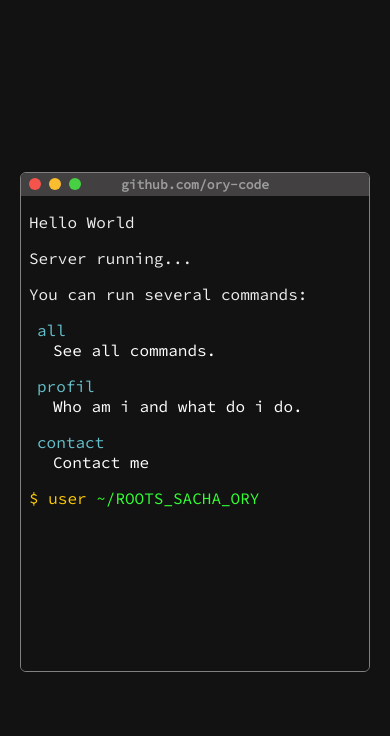
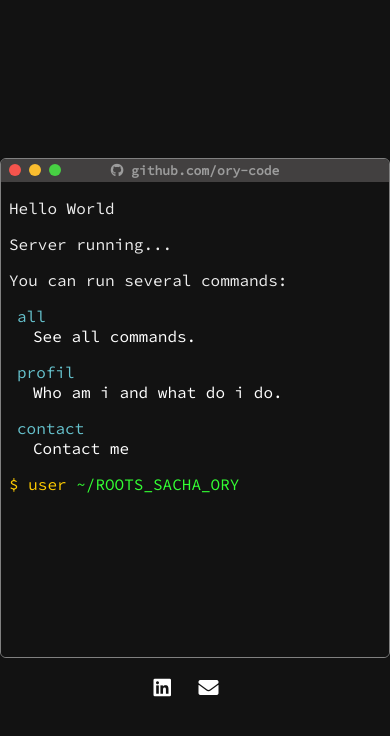
Before and after one commit to ory-code/portfolio-v2, a plain HTML site: page index.html in a window 390 px wide. Drawn offline with Linux system fonts and the light colour scheme.

Commit message:
contact area

```diff
--- a/index.html
+++ b/index.html
@@ -1,12 +1,21 @@
 <!DOCTYPE html>
 <html lang="en">
   <head>
-  <meta charset="UTF-8">
-  <meta name="viewport" content="width=device-width, initial-scale=1.0">
-  <link rel="preconnect" href="https://fonts.googleapis.com">
-  <link rel="preconnect" href="https://fonts.gstatic.com" crossorigin>
-  <link href="https://fonts.googleapis.com/css2?family=Source+Code+Pro&display=swap" rel="stylesheet">
-<link rel="stylesheet" href="./style.css">
+    <meta charset="UTF-8" />
+    <meta name="viewport" content="width=device-width, initial-scale=1.0" />
+    <link rel="preconnect" href="https://fonts.googleapis.com" />
+    <link rel="preconnect" href="https://fonts.gstatic.com" crossorigin />
+    <link
+      href="https://fonts.googleapis.com/css2?family=Source+Code+Pro&display=swap"
+      rel="stylesheet"
+    />
+    <link
+      rel="stylesheet"
+      href="https://use.fontawesome.com/releases/v5.15.4/css/all.css"
+      integrity="sha384-DyZ88mC6Up2uqS4h/KRgHuoeGwBcD4Ng9SiP4dIRy0EXTlnuz47vAwmeGwVChigm"
+      crossorigin="anonymous"
+    />
+    <link rel="stylesheet" href="./style.css" />
     <title>Sacha Ory</title>
   </head>
   <body>
@@ -18,13 +27,22 @@
           <div class="button green"></div>
         </div>
         <div class="title">
-      <a href="https://github.com/ory-code" target="_blank"><h1><i class='fab fa-github'></i> github.com/ory-code</h1></a>
+          <a href="https://github.com/ory-code" target="_blank"
+            ><h1><i class="fab fa-github"></i> github.com/ory-code</h1></a
+          >
         </div>
       </div>
-    <div id="app">
+      <div id="app"></div>
     </div>
+    <div class="contactarea">
+      <a href="https://www.linkedin.com/in/sacha-ory-dev-junior/"
+        ><i class="fab fa-linkedin"></i></a
+      >
+      <a href="mailto:orysacha@yahoo.be"
+        ><i class="fas fa-envelope"></i></a
+      >
+
     </div>
-
     <script src="index.js"></script>
   </body>
 </html>
--- a/style.css
+++ b/style.css
@@ -38,6 +38,19 @@ body {
   display: flex;
   align-items: center;
   justify-content: center;
+  flex-direction: column;
+}
+.contactarea .fa-linkedin {
+  color: white;
+  margin-right: 18px;
+  z-index: 100;
+  font-size: 26px;
+}
+.contactarea .fa-envelope {
+  color: white;
+  margin-right: 18px;
+  z-index: 100;
+  font-size: 26px;
 }
 .container {
   display: flex;
@@ -97,6 +110,21 @@ div.title {
     position: unset;
     display: flex;
     flex-direction: row;
+  }
+   .contactarea .fa-linkedin {
+    color: white;
+    margin-right: 18px;
+    z-index: 100;
+    font-size: 20px;
+    padding-bottom: 8px;
+  }
+  .contactarea .fa-envelope {
+    color: white;
+    margin-right: 18px;
+    z-index: 100;
+    font-size: 20px;
+    padding-bottom: 8px;
+
   }
 }
 @media (max-width: 330px) {
```
Lines whose indentation alone changed are shown as unchanged.
